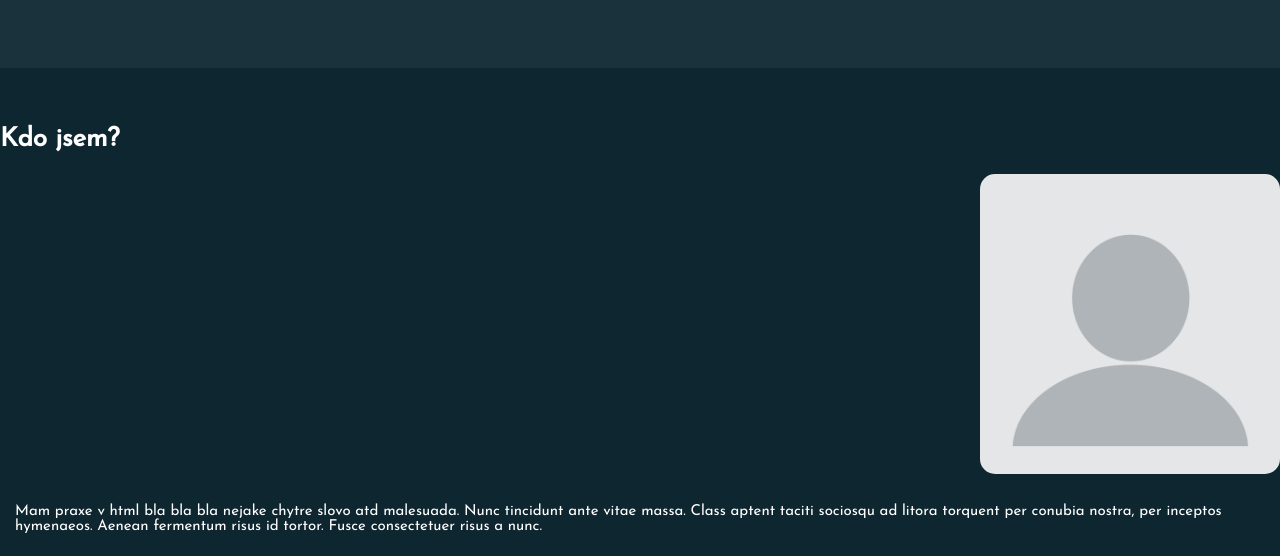
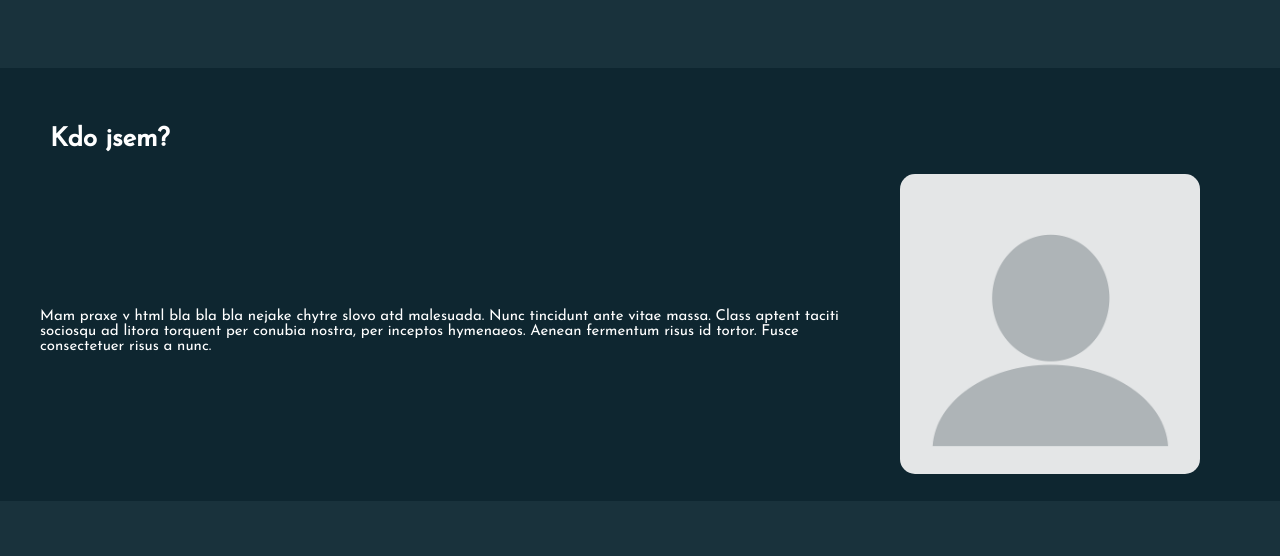
Before and after one commit to vojtaucz/Portfolio, a plain HTML site: page index.html in a window 1280 px wide. Shown: the part 680-1236 px from the top of the page. Drawn offline with nearby package versions, Linux system fonts and the light colour scheme.

Commit message:
Add files via upload

```diff
--- a/index.css
+++ b/index.css
@@ -91,7 +91,12 @@ h3 {
     flex-direction: column;
     align-items: center;
 }
-.kdojsem > img {
+.kdojseminside {
+    display: flex;
+    flex-direction: column;
+    align-items: center;
+}
+.kdojsem > .kdojseminside >img {
     width: 300px;
     border-radius: 15px; margin-bottom: 15px;
     z-index: 15px;
@@ -208,7 +213,7 @@ h3 {
     justify-content: center;
     align-items: center;
 }
-.portfolio > img {
+.portfolio > .portfolio-container > .portfoliotab > img {
     width: 300px;
     align-items: center;
 }
@@ -306,11 +311,27 @@ input:hover {
     border-radius: 15px;
     overflow: visible;
 }
-@media only screen and (min-width: 1200px) {
-    .kdojsem > img {
+@media only screen and (min-width: 750px) {
+    .kdojsem > h2 {
+        position: relative;
+        align-self: start;
+        right: -50px;
+    }
+    .kdojsem > .kdojseminside > img {
         align-self: end;
+        position: relative;
+        left: -80px;
     }
-    .kdojsem > h2,p {
-        align-self: start;
+    .kdojsem > .kdojseminside {
+        display: flex;
+        flex-direction: row-reverse;
+    }
+    .kdojsem > .kdojseminside > p {
+        padding-left: 40px;
+        padding-right: 100px;
+    }
+    .portfolio-container {
+        display: flex;
+        flex-direction: row;
     }
 }
--- a/index.html
+++ b/index.html
@@ -27,8 +27,10 @@
             </div>
             <div class="kdojsem" id="kdojsem">
                 <h2>Kdo jsem?</h2>
+                <div class="kdojseminside">
                     <img src="temp/blank-profile-picture-973460_1280.webp" data-aos="fade-up">
                     <p>Mam praxe v html bla bla bla nejake chytre slovo atd malesuada. Nunc tincidunt  ante vitae massa. Class aptent taciti sociosqu ad litora torquent per  conubia nostra, per inceptos hymenaeos. Aenean fermentum risus id  tortor. Fusce consectetuer risus a nunc.</p>
+                </div>
             </div>
             <div class="dovednosti" id="dovednosti">
                 <h2>Dovendnosti</h2>
@@ -56,19 +58,24 @@
             </div>
             <div class="portfolio" id="portfolio">
                 <h2>Portfolio</h2>
+                <div class="portfolio-container">
+                    <div class="portfoliotab">
                         <p>Mam praxe v html bla bla bla nejake chytre slovo atd malesuada.
                             Nunc tincidunt  ante vitae massa. Class aptent taciti sociosqu ad litora torquent per  conubia nostra, per inceptos hymenaeos.
                             Aenean fermentum risus id  tortor. Fusce consectetuer risus a nunc.Mam praxe v html bla bla bla nejake chytre slovo atd malesuada.
                             Nunc tincidunt  ante vitae massa. Class aptent taciti sociosqu ad litora torquent per  conubia nostra, per inceptos hymenaeos.
                             Aenean fermentum risus id  tortor. Fusce consectetuer risus a nunc.</p>
                         <img src="photos/web.gif">
+                    </div>
+                    <div class="portfoliotab">
                         <p>Mam praxe v html bla bla bla nejake chytre slovo atd malesuada.
                             Nunc tincidunt  ante vitae massa. Class aptent taciti sociosqu ad litora torquent per  conubia nostra, per inceptos hymenaeos.
                             Aenean fermentum risus id  tortor. Fusce consectetuer risus a nunc.Mam praxe v html bla bla bla nejake chytre slovo atd malesuada.
                             Nunc tincidunt  ante vitae massa. Class aptent taciti sociosqu ad litora torquent per  conubia nostra, per inceptos hymenaeos.
                             Aenean fermentum risus id  tortor. Fusce consectetuer risus a nunc.</p>
                         <img src="photos/Gamesssss.gif">
-
+                    </div>
+                </div>
                 <a href="moreprojects.html"><button>Prozkoumat více</button></a>
             </div>
             <div class="konicky" id="konicky">
```
Lines whose indentation alone changed are shown as unchanged.
